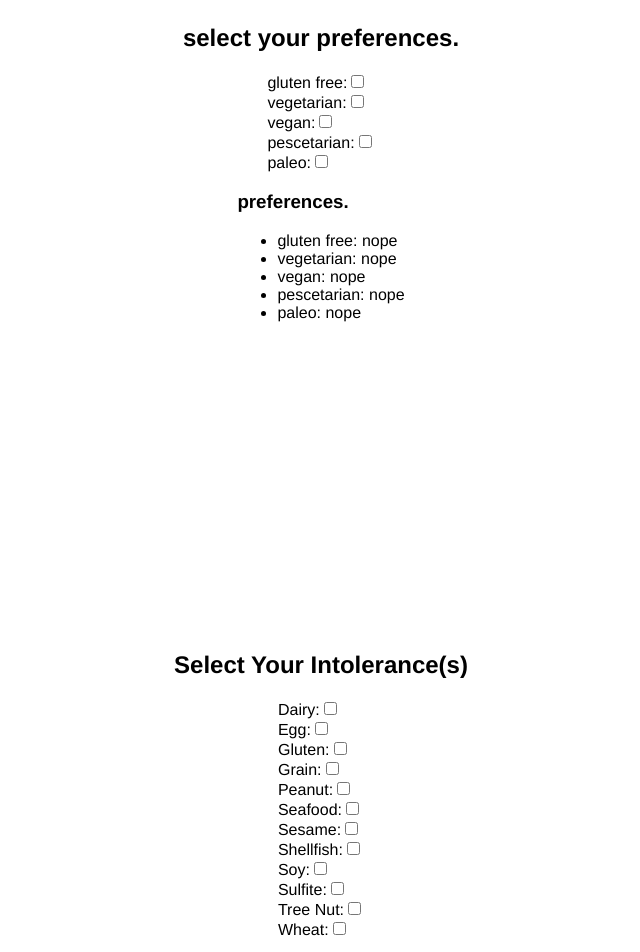
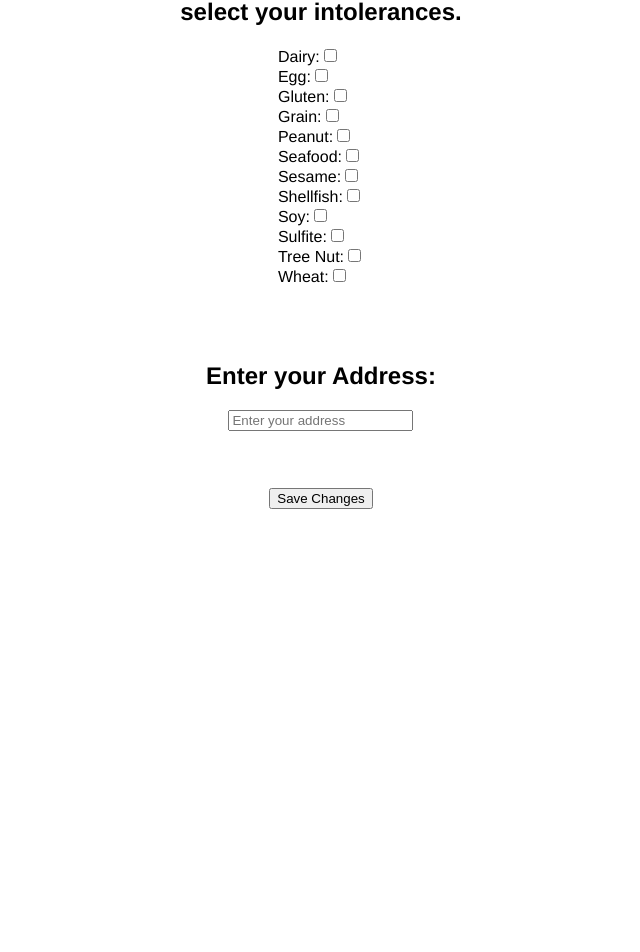
Before and after one commit to jdsuh50/CS411-Team-Project, a React (Create React App) app in the folder foodpal/: page /yourProfile in a window 1280 px wide. Shown: the part 291-1243 px from the top of the page, without its empty margins (319-959 px from the left). After the commit the page ends 800 px from the top, so only its background shows below. Built offline with nearby package versions, Linux system fonts and the light colour scheme.

Commit message:
Save Changes
On the Profile Page, there is now a "Save Changes" button that logs all the user's information to the console, so that it can be stored in our database.

```diff
--- a/foodpal/src/components/YourProfilePage.js
+++ b/foodpal/src/components/YourProfilePage.js
@@ -3,18 +3,15 @@ import React, { useState, useEffect } from 'react';
 import { Link } from "react-router-dom";
 import LogOutButton from './LogOutButton';
 
-function DietCheckboxList() {
+function DietCheckboxList({ selectedDiets, setSelectedDiets }) {
   // State to manage diet checkbox values
   const [diets, setDiets] = useState([
-    { name: 'gluten free', label: 'gluten free', checked: false },
-    { name: 'vegetarian', label: 'vegetarian', checked: false },
-    { name: 'vegan', label: 'vegan', checked: false },
-    { name: 'pescetarian', label: 'pescetarian', checked: false },
-    { name: 'paleo', label: 'paleo', checked: false },
+    { name: 'gluten free', label: 'Gluten Free', checked: false },
+    { name: 'vegetarian', label: 'Vegetarian', checked: false },
+    { name: 'vegan', label: 'Vegan', checked: false },
+    { name: 'pescetarian', label: 'Pescetarian', checked: false },
+    { name: 'paleo', label: 'Paleo', checked: false },
   ]);
-
-  // State to manage selected diets as a string
-  const [selectedDietsString, setSelectedDietsString] = useState('');
 
   // Event handler for diet checkbox changes
   const handleDietCheckboxChange = (index) => {
@@ -25,20 +22,15 @@ function DietCheckboxList() {
     });
   };
 
-  // Update selectedDietsString based on the selected diets
   useEffect(() => {
-    const selectedDiets = diets
+    // Update selectedDietsString based on the selected diets
+    const selectedDietsString = diets
       .filter((diet) => diet.checked)
       .map((diet) => diet.label)
       .join(', ');
 
-    setSelectedDietsString(selectedDiets);
-  }, [diets]);
-
-  // Log selected diets to the console
-  useEffect(() => {
-    console.log('selected diets:', selectedDietsString);
-  }, [selectedDietsString]);
+    setSelectedDiets(selectedDietsString);
+  }, [diets, setSelectedDiets]);
 
   return (
     <div style={{ display: 'flex', flexDirection: 'column', alignItems: 'center', justifyContent: 'center', height: '100vh', fontFamily: 'helvetica'}}>
@@ -60,22 +52,11 @@ function DietCheckboxList() {
           </div>
         ))}
       </form>
-
-      <div>
-        <h3>preferences.</h3>
-        <ul>
-          {diets.map((diet) => (
-            <li key={diet.name}>
-              {diet.name}: {diet.checked ? 'yep' : 'nope'}
-            </li>
-          ))}
-        </ul>
-      </div>
     </div>
   );
 }
 
-function IntoleranceCheckboxList() {
+function IntoleranceCheckboxList({ selectedIntolerances, setSelectedIntolerances }) {
   // State to manage intolerance checkbox values
   const [intolerances, setIntolerances] = useState([
     { name: 'dairy', label: 'Dairy', checked: false },
@@ -92,10 +73,7 @@ function IntoleranceCheckboxList() {
     { name: 'wheat', label: 'Wheat', checked: false },
   ]);
 
-  // State to manage selected diets as a string
-  const [selectedIntolerancesString, setSelectedIntolerancesString] = useState('');
-
-  // Event handler for diet checkbox changes
+  /// Event handler for intolerance checkbox changes
   const handleIntoleranceCheckboxChange = (index) => {
     setIntolerances((prevIntolerances) => {
       const newIntolerances = [...prevIntolerances];
@@ -104,24 +82,19 @@ function IntoleranceCheckboxList() {
     });
   };
 
-  // Update selectedDietsString based on the selected diets
   useEffect(() => {
-    const selectedIntolerances = intolerances
+    // Update selectedIntolerancesString based on the selected intolerances
+    const selectedIntolerancesString = intolerances
       .filter((intolerance) => intolerance.checked)
       .map((intolerance) => intolerance.label)
       .join(', ');
 
-    setSelectedIntolerancesString(selectedIntolerances);
-  }, [intolerances]);
-
-  // Log selected diets to the console
-  useEffect(() => {
-    console.log('Selected Intolerances:', selectedIntolerancesString);
-  }, [selectedIntolerancesString]);
+    setSelectedIntolerances(selectedIntolerancesString);
+  }, [intolerances, setSelectedIntolerances]);
 
   return (
     <div style={{ display: 'flex', flexDirection: 'column', alignItems: 'center', justifyContent: 'center', height: '100vh', fontFamily: 'helvetica'}}>
-      <h2>Select Your Intolerance(s)</h2>
+      <h2>select your intolerances.</h2>
       <form>
         {intolerances.map((intolerance, index) => (
           <div key={index}>
@@ -137,22 +110,11 @@ function IntoleranceCheckboxList() {
           </div>
         ))}
       </form>
-
-      <div>
-        <h3>Selected Intolerances:</h3>
-        <ul>
-          {intolerances.map((intolerance) => (
-            <li key={intolerance.name}>
-              {intolerance.name}: {intolerance.checked ? 'Selected' : 'Not Selected'}
-            </li>
-          ))}
-        </ul>
-      </div>
     </div>
   );
 }
 
-function AddressForm() {
+function AddressForm({ onSaveAddress }) {
   // State to manage form data
   const [addressData, setAddressData] = useState({
     address: '',
@@ -167,14 +129,8 @@ function AddressForm() {
     }));
   };
 
-  // Event handler for "Save Address" button click
-  const handleSaveAddress = () => {
-    // Log the address to the console
-    console.log('Address:', addressData.address);
-  };
-
   return (
-    <div style={{ display: 'flex', flexDirection: 'column', alignItems: 'center', justifyContent: 'center', height: '100vh', fontFamily: 'helvetica'}}>
+    <div style={{ display: 'flex', flexDirection: 'column', alignItems: 'center', justifyContent: 'center', height: '100vh', fontFamily: 'helvetica' }}>
       <h2>Enter your Address:</h2>
       <form>
         <label>
@@ -186,26 +142,37 @@ function AddressForm() {
             placeholder="Enter your address"
           />
         </label>
-
-        <br />
-
-        <button type="button" onClick={handleSaveAddress}>
-          Save Address
-        </button>
       </form>
     </div>
   );
 }
 
 function YourProfilePage() {
+  const [selectedDiets, setSelectedDiets] = useState('');
+  const [selectedIntolerances, setSelectedIntolerances] = useState('');
+  const [selectedAddress, setSelectedAddress] = useState('');
+
+  // Callback function to handle saving address data
+  const handleSaveAddress = (address) => {
+    setSelectedAddress(address);
+  };
+
+  const handleSaveChanges = () => {
+    const logMessage = `Diets: ${selectedDiets || 'None'}, Intolerances: ${selectedIntolerances || 'None'}, Address: ${selectedAddress || 'None'}`;
+    console.log(logMessage);
+  };
+
   return (
-    <div className="YourProfilePage">
+    <div className="YourProfilePage" style={{ display: 'flex', flexDirection: 'column', alignItems: 'center', justifyContent: 'center', height: '100vh', fontFamily: 'helvetica' }}>
       <LogOutButton />
-      <DietCheckboxList />
-      <IntoleranceCheckboxList />
-      <AddressForm />
+      <DietCheckboxList setSelectedDiets={setSelectedDiets} />
+      <IntoleranceCheckboxList setSelectedIntolerances={setSelectedIntolerances} />
+      <AddressForm onSaveAddress={handleSaveAddress} />
+      <button type="button" onClick={handleSaveChanges}>
+        Save Changes
+      </button>
     </div>
-  )
+  );
 }
 
 export default YourProfilePage;
--- a/foodpal/src/components/recipeSearchPage.js
+++ b/foodpal/src/components/recipeSearchPage.js
@@ -1,5 +1,59 @@
-import React from 'react';
-import frontEnd from './frontEnd'; // Assuming frontEnd.js is in the same directory as this component
+
+//import frontEnd from './frontEnd'; // Assuming frontEnd.js is in the same directory as this component
+import React, { useState, useEffect } from 'react';
+import { Link } from "react-router-dom";
+import LogOutButton from './LogOutButton';
+
+const cuisines = [
+  "African", "Asian", "American", "British", "Cajun", "Caribbean", "Chinese",
+  "Eastern European", "European", "French", "German", "Greek", "Indian", "Irish",
+  "Italian", "Japanese", "Jewish", "Korean", "Latin American", "Mediterranean",
+  "Mexican", "Middle Eastern", "Nordic", "Southern", "Spanish", "Thai", "Vietnamese"
+];
+
+function CuisineSelector() {
+  const [selectedCuisines, setSelectedCuisines] = useState([]);
+
+  const handleCuisineClick = (cuisine) => {
+    // Toggle the selected state of the cuisine
+    setSelectedCuisines((prevSelected) => {
+      if (prevSelected.includes(cuisine)) {
+        // If already selected, remove it
+        return prevSelected.filter((selected) => selected !== cuisine);
+      } else {
+        // If not selected, add it
+        return [...prevSelected, cuisine];
+      }
+    });
+  };
+
+  const logSelectedCuisines = () => {
+    // Log the selected cuisines as a string
+    console.log('Selected Cuisines:', selectedCuisines.join(', '));
+  };
+
+  return (
+    <div>
+      <h1>Cuisine Selector</h1>
+      <div className="cuisine-grid">
+        {cuisines.map((cuisine) => (
+          <button
+            key={cuisine}
+            type="button"
+            onClick={() => handleCuisineClick(cuisine)}
+            style={{ backgroundColor: selectedCuisines.includes(cuisine) ? 'green' : 'gray' }}
+          >
+            {cuisine}
+          </button>
+        ))}
+      </div>
+
+      <button type="button" onClick={logSelectedCuisines}>
+        Log Selected Cuisines
+      </button>
+    </div>
+  );
+}
 
 function SearchRecipes() {
   const callAPI = () => {
@@ -15,15 +69,8 @@ function SearchRecipes() {
 
       <body>
         <LogOutButton />
-        <h1>Search For Recipes</h1>
+        <CuisineSelector />
 
-        <form>
-          <input type="text" name="searchFor" id="searchFor" />
-          <input type="button" onClick={callAPI} id="searchBtn" value="Search" />
-        </form>
-
-        <div id="recipeImages"> </div>
-        {/* Call to back end to access Spoonacular API */}
       </body>
     </div>
   );
--- a/foodpal/src/index.js
+++ b/foodpal/src/index.js
@@ -5,6 +5,7 @@ import App from './App';
 import reportWebVitals from './reportWebVitals';
 import LogInPage from './components/LogInPage2';
 import YourProfilePage from './components/YourProfilePage';
+import SearchRecipes from './components/recipeSearchPage';
 import {
   createBrowserRouter,
   RouterProvider,
@@ -25,7 +26,7 @@ const router = createBrowserRouter([
   },
   {
     path: "search",
-    element: <recipeSearchPage />
+    element: <SearchRecipes />
   },
 ]);
 
```
